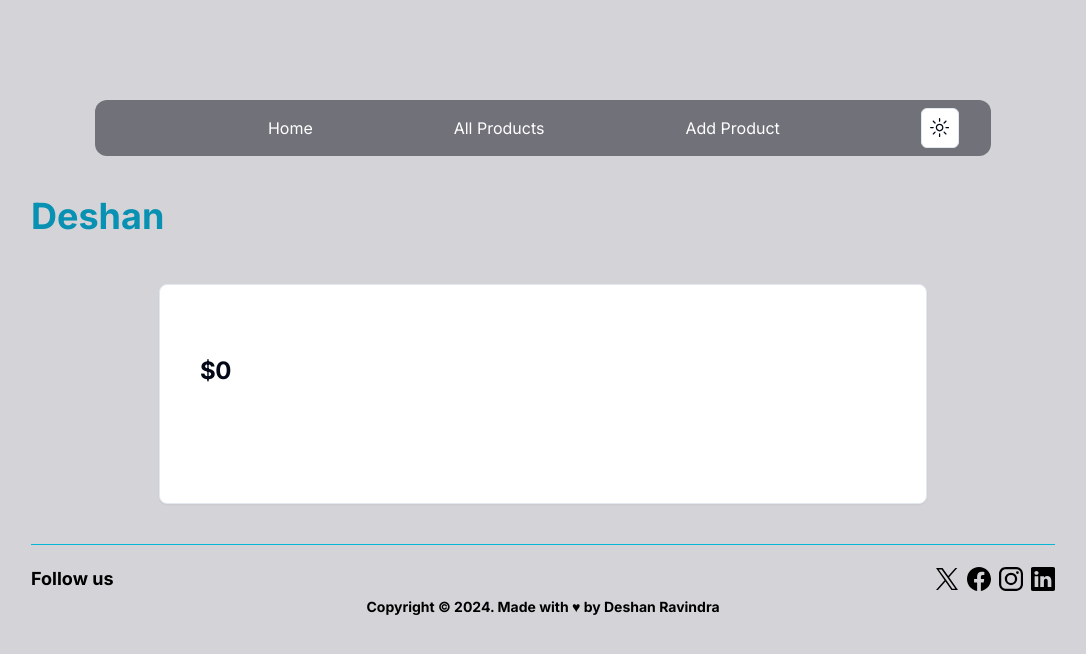
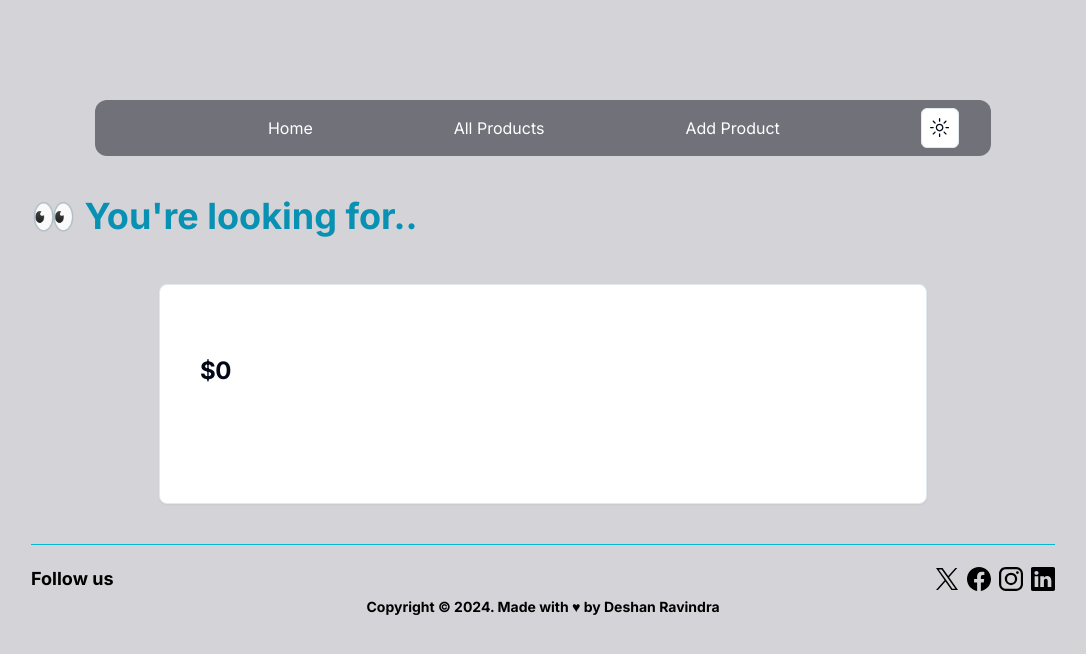
Before and after one commit to deshan-ravin/Product-Application, a Next.js app in the folder frontend/: page /product in a window 1280 px wide. Shown: the top 654 px of the page, without its empty margins (97-1183 px from the left). Built offline with nearby package versions, Linux system fonts and the light colour scheme.

Commit message:
final update 2.0

```diff
--- a/frontend/src/app/product/page.tsx
+++ b/frontend/src/app/product/page.tsx
@@ -14,7 +14,7 @@ export default function ArticlePage() {
   const [type, setType] = useState("");
   const [image, setImage] = useState("");
 
-  const [userName, setUserName] = useState("Deshan");
+  const [userName, setUserName] = useState("👀 You're looking for..");
 
   useEffect(() => {
     const url = new URL(window.location.href);
```
